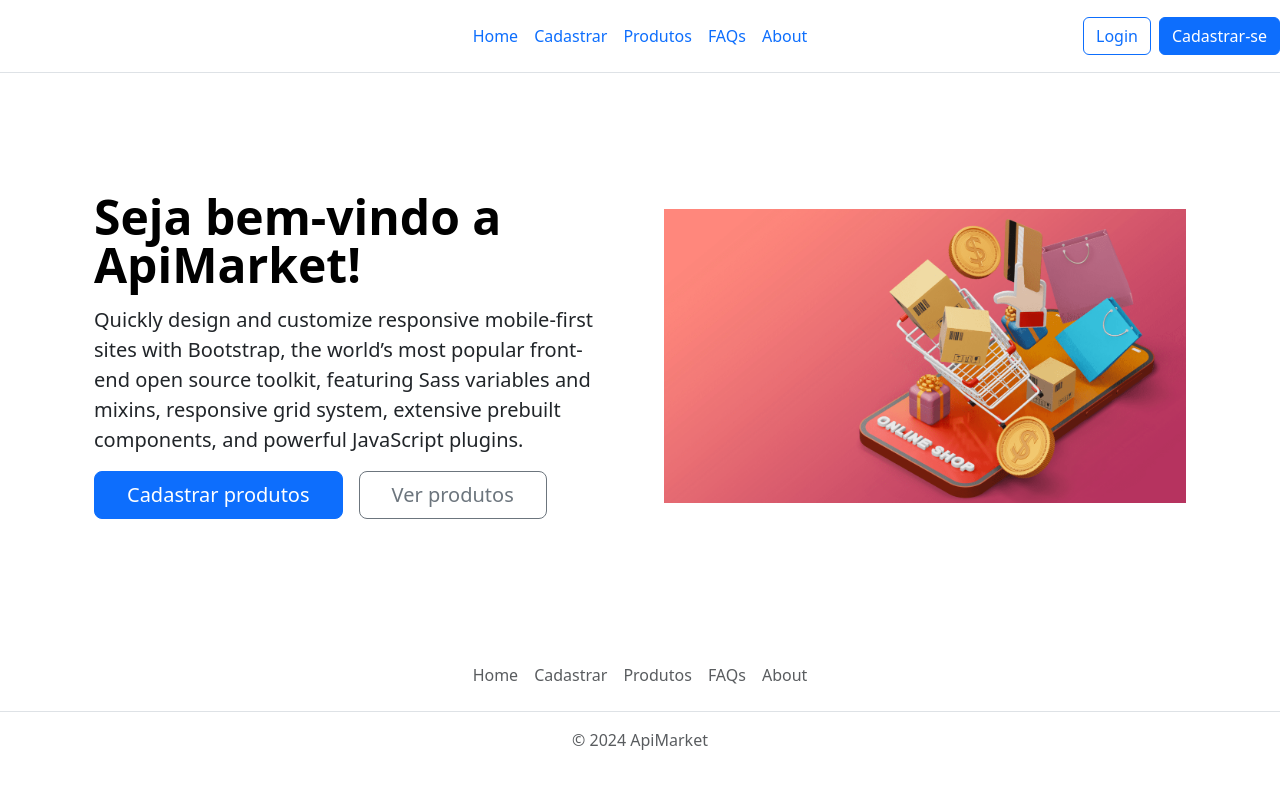
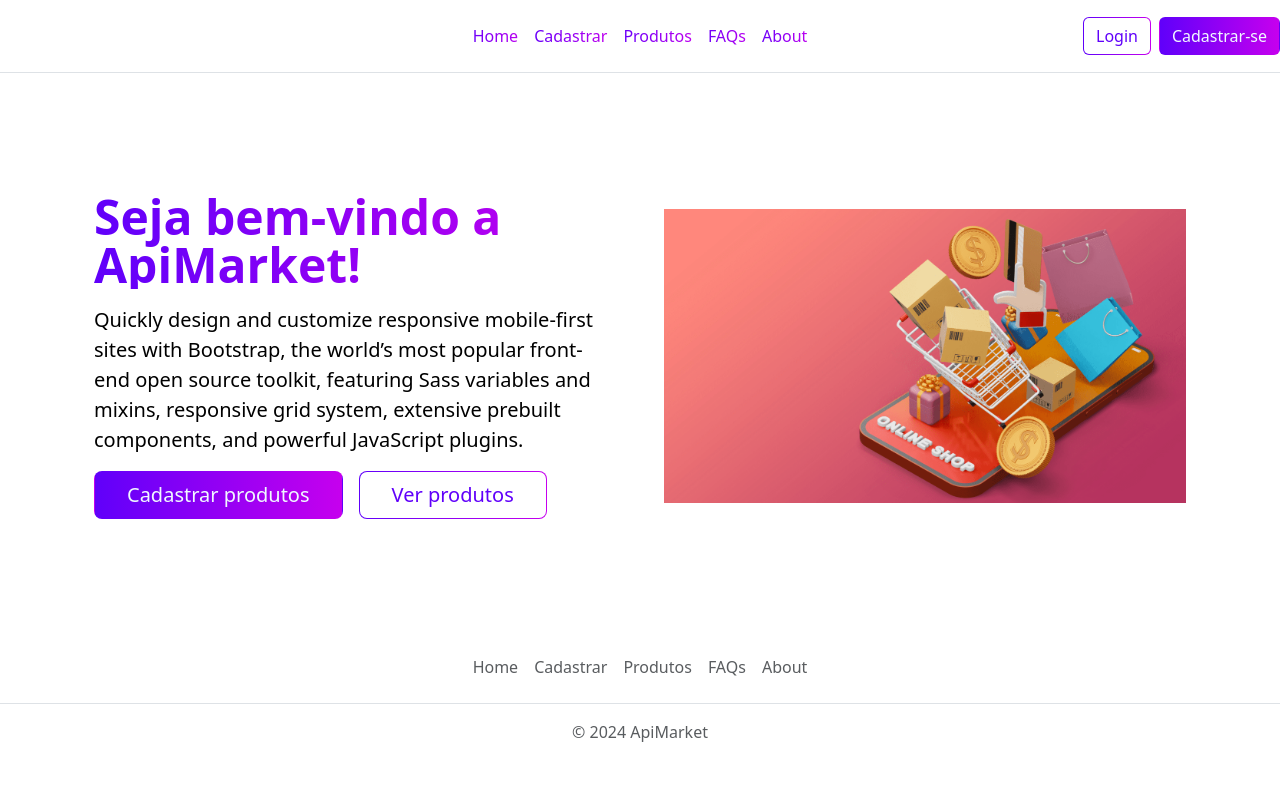
Before and after one commit to MatheusCFBT/ApiMarket-Front-End, an Angular app: page /home in a window 1280 px wide. Shown: the top 788 px of the page. Built offline with nearby package versions, Linux system fonts and the light colour scheme.

Commit message:
Personalizate buttons and text

```diff
--- a/src/app/navegacao/footer/footer.component.html
+++ b/src/app/navegacao/footer/footer.component.html
@@ -1,5 +1,5 @@
 <!-- Footer -->
-<footer class="py-3 my-4 footer">
+<footer class="py-3 my-4 fixed-bottom footer">
     <ul class="nav justify-content-center border-bottom pb-3 mb-3">
       <li class="nav-item"><a href="#" class="nav-link px-2 text-body-secondary">Home</a></li>
       <li class="nav-item"><a href="#" class="nav-link px-2 text-body-secondary">Cadastrar</a></li>
--- a/src/app/navegacao/home/home.component.html
+++ b/src/app/navegacao/home/home.component.html
@@ -6,11 +6,11 @@
         <img src="/assets/produtosSrc.png" class="d-block mx-lg-auto img-fluid" alt="produtos" width="700" height="500" loading="eager">
       </div>
       <div class="col-lg-6">
-        <h1 class="display-5 fw-bold text-body-emphasis lh-1 mb-3">Seja bem-vindo a ApiMarket!</h1>
-        <p class="lead">Quickly design and customize responsive mobile-first sites with Bootstrap, the world’s most popular front-end open source toolkit, featuring Sass variables and mixins, responsive grid system, extensive prebuilt components, and powerful JavaScript plugins.</p>
+        <h1 class="display-5 fw-bold gradient lh-1 mb-3 ">Seja bem-vindo a ApiMarket!</h1>
+        <p class="lead text-black">Quickly design and customize responsive mobile-first sites with Bootstrap, the world’s most popular front-end open source toolkit, featuring Sass variables and mixins, responsive grid system, extensive prebuilt components, and powerful JavaScript plugins.</p>
         <div class="d-grid gap-2 d-md-flex justify-content-md-start">
-          <button type="button" class="btn btn-primary btn-lg px-4 me-md-2"><a [routerLink]="['/cadastrar-produto']" class="nav-link px-2">Cadastrar produtos</a></button>
-          <button type="button" class="btn btn-outline-secondary btn-lg px-4"><a [routerLink]="['/lista-produtos']" class="nav-link px-2">Ver produtos</a></button>
+          <button type="button" class="btn btn-apiMarket btn-lg px-4 me-md-2"><a [routerLink]="['/cadastrar-produto']" class="nav-link px-2">Cadastrar produtos</a></button>
+          <button type="button" class="btn btn-outline-apiMarket btn-lg px-4"><a [routerLink]="['/lista-produtos']" class="nav-link px-2">Ver produtos</a></button>
         </div>
       </div>
     </div>
--- a/src/app/navegacao/menu/menu.component.html
+++ b/src/app/navegacao/menu/menu.component.html
@@ -4,16 +4,16 @@
     </div>
 
     <ul class="nav col-12 col-md-auto mb-2 justify-content-center mb-md-0">
-      <li><a [routerLink]="['/home']" class="nav-link px-2">Home</a></li>
-      <li><a [routerLink]="['/cadastrar-produto']" class="nav-link px-2">Cadastrar</a></li>
-      <li><a [routerLink]="['/lista-produtos']" class="nav-link px-2">Produtos</a></li>
-      <li><a href="#" class="nav-link px-2">FAQs</a></li>
-      <li><a href="#" class="nav-link px-2">About</a></li>
+      <li><a [routerLink]="['/home']" class="nav-link gradient px-2">Home</a></li>
+      <li><a [routerLink]="['/cadastrar-produto']" class="nav-link gradient px-2">Cadastrar</a></li>
+      <li><a [routerLink]="['/lista-produtos']" class="nav-link gradient px-2">Produtos</a></li>
+      <li><a href="#" class="nav-link gradient px-2">FAQs</a></li>
+      <li><a href="#" class="nav-link gradient px-2">About</a></li>
     </ul>
 
     <div class="col-md-3 text-end">
-      <button type="button" class="btn btn-outline-primary me-2">Login</button>
-      <button type="button" class="btn btn-primary">Cadastrar-se</button>
+      <button type="button" class="btn btn-outline-apiMarket me-2">Login</button>
+      <button type="button" class="btn btn-apiMarket">Cadastrar-se</button>
     </div>
 </nav>
 <!-- End Navegation-->
--- a/src/app/produtos/cadastro/cadastro.component.html
+++ b/src/app/produtos/cadastro/cadastro.component.html
@@ -69,7 +69,7 @@
 
           <hr class="my-4">
 
-          <button class="w-100 btn btn-primary btn-lg" type="submit" value="Cadastrar">Cadastrar</button>
+          <button class="w-100 btn btn-apiMarket btn-lg" type="submit" value="Cadastrar">Cadastrar</button>
         </form>
       </div>
     </div>
--- a/src/styles.css
+++ b/src/styles.css
@@ -1 +1,36 @@
-/* You can add global styles to this file, and also import other style files */
+.btn-apiMarket{
+    background-image: linear-gradient(to right, rgb(96, 0, 250) , rgb(198, 0, 238));
+    color: aliceblue;
+    transition: background-color 0.15s ease-in-out, border-color 0.15s ease-in-out, color 0.15s ease-in-out, box-shadow 0.15s ease-in-out;
+}
+
+.btn-apiMarket:hover{
+    background-image: linear-gradient(to right, rgb(96, 0, 250), rgb(198, 0, 238)); /* Mantém o gradiente no hover */
+    color: white; /* Muda a cor do texto no hover */
+    border-color: rgba(96, 0, 250, 0.8); /* Adiciona uma borda visível no hover */
+    box-shadow: 0 0 10px rgba(96, 0, 250, 0.5); /* Sombra leve para destacar o botão */
+}
+
+.gradient{
+    background: linear-gradient(to right, rgb(96, 0, 250) , rgb(198, 0, 238));
+    background-clip: text;
+    -webkit-text-fill-color: transparent;
+}
+
+.btn-outline-apiMarket{
+    background-color: transparent; /* Fundo transparente */
+    border: 1px solid; /* Borda visível */
+    border-image: linear-gradient(to right, rgb(96, 0, 250), rgb(198, 0, 238)) 1; /* Gradiente na borda */
+    color: rgb(96, 0, 250);
+    background-image: linear-gradient(white, white),
+                      linear-gradient(to right, rgb(96, 0, 250), rgb(198, 0, 238));
+    background-clip: padding-box, border-box;
+    transition-duration: 0.3s;
+    outline: none;
+}
+
+.btn-outline-apiMarket:hover{
+    background-image: linear-gradient(to right, rgb(96, 0, 250), rgb(198, 0, 238)); /* Preenche o gradiente no fundo */
+    color: white; /* Muda a cor do texto para branco */
+    border: none;
+}
```
